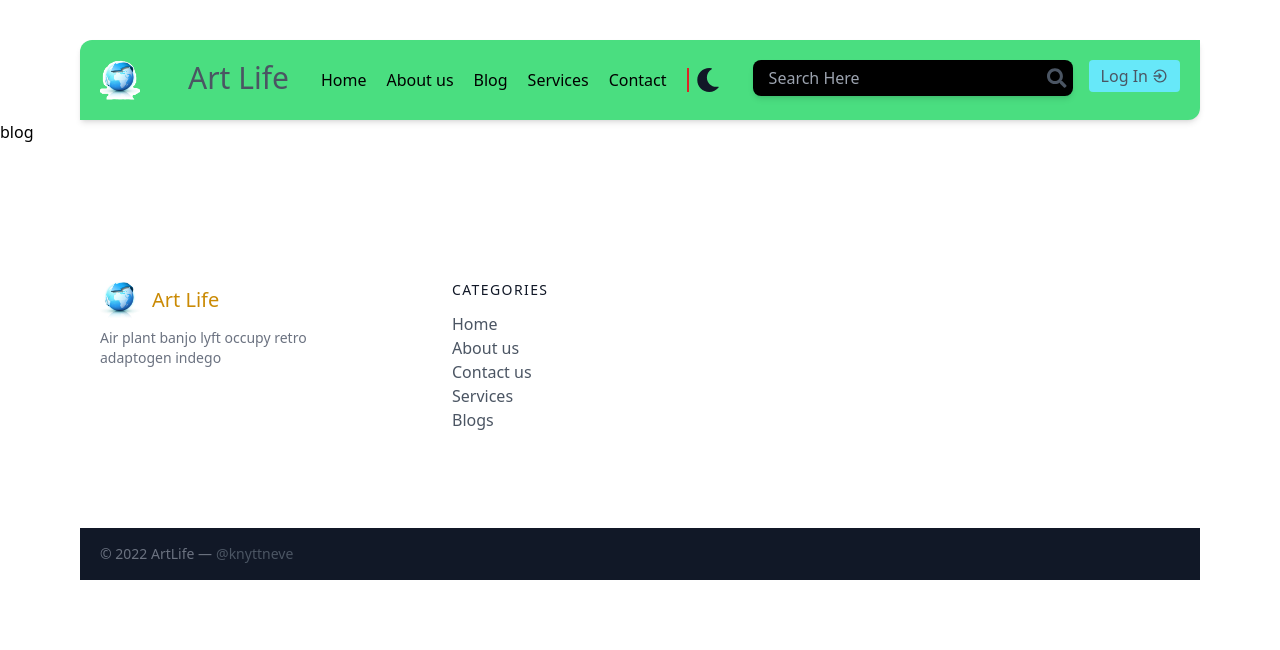
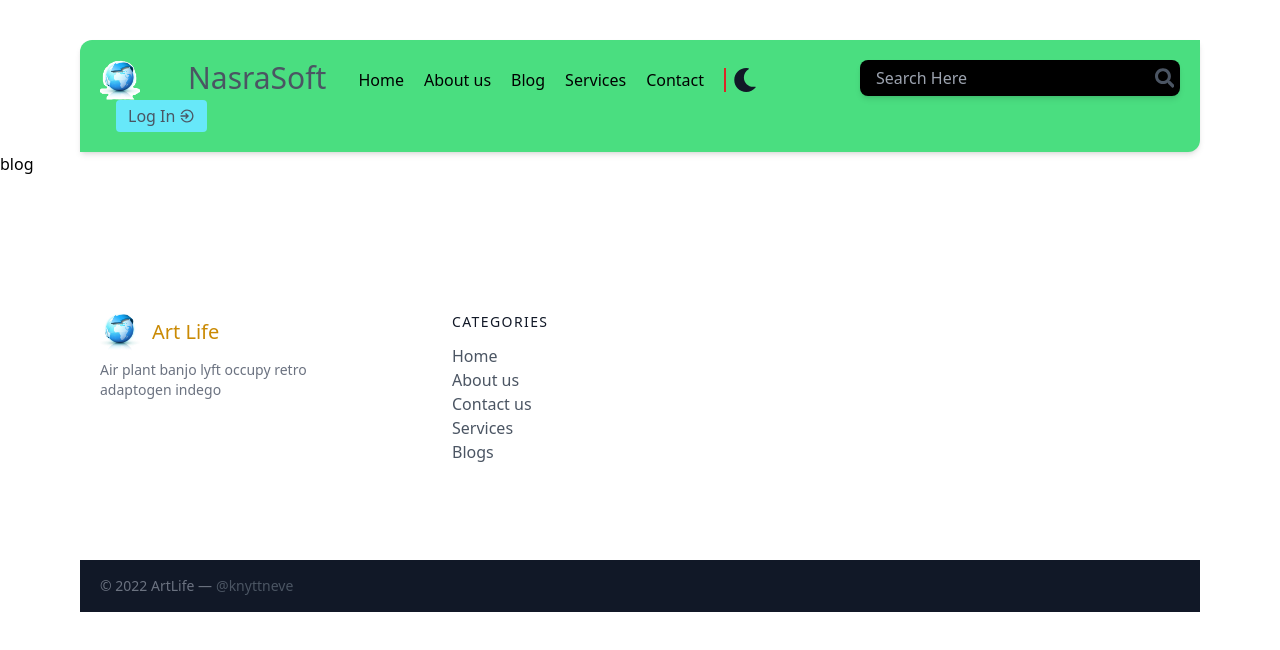
Before and after one commit to NazraSoft/NazraSoft---Website, a Next.js app: page /blog in a window 1280 px wide. Shown: the top 650 px of the page. Built offline with nearby package versions, Linux system fonts and the light colour scheme; what @nhost/nextjs would draw is missing.

Commit message:
Login with google and github added

```diff
--- a/components/Navbar.js
+++ b/components/Navbar.js
@@ -34,7 +34,7 @@ const Navbar = () => {
               {/* logo */}
               <img src="/logo.png" className="hidden md:block w-10 h-10"/>
             </Link>
-              <span className="ml-12 text-3xl">Art Life</span>
+              <span className="ml-12 text-3xl">NasraSoft </span>
             <nav className="hidden  md:mr-auto md:ml-4 md:py-1 md:pl-4	md:flex flex-wrap items-center text-base justify-center">
               <a href="/" className="mr-5 hover:text-white text-black ">Home</a>
               <a href="/about" className="mr-5 hover:text-white text-black">About us</a>
```
